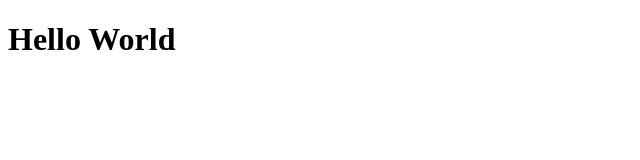
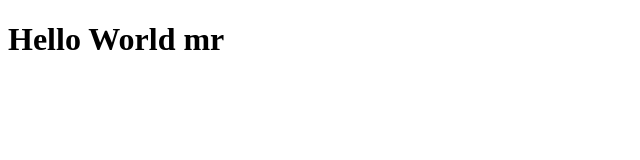
Before and after one commit to ArifHossain3/installer, a plain HTML site: page Index.html in a window 1280 px wide. Shown: the full height of the page, 0-640 px from the left. Drawn offline with Linux system fonts and the light colour scheme.

Commit message:
mr add korechi

```diff
--- a/Index.html
+++ b/Index.html
@@ -6,6 +6,6 @@
     <title>Installler</title>
 </head>
 <body>
-    <h1>Hello World </h1>
+    <h1>Hello World mr </h1>
 </body>
 </html>
```
